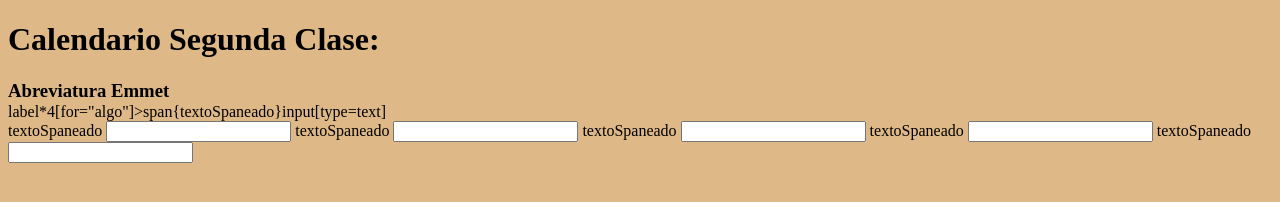
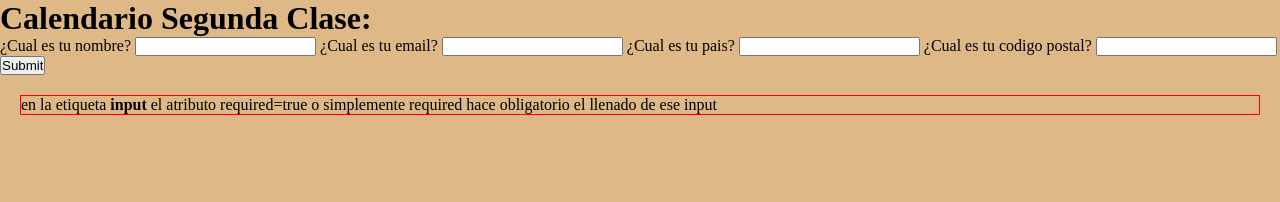
Before and after one commit to LeonardoMorenoFaberon/ApuntesCursoDefinitivoDeHtmlyCss, a plain HTML site: page Calendario2/index.html in a window 1280 px wide. Drawn offline with Linux system fonts and the light colour scheme.

Commit message:
css introducido

```diff
--- a/Calendario2/index.html
+++ b/Calendario2/index.html
@@ -11,33 +11,51 @@
 <body>
     <main>
         <h1>Calendario Segunda Clase:</h1>
-        <form action="#">
-            <h3 class="abreviaturaEmet">Abreviatura Emmet</h3>
-            <div>
-                <span>label*4[for="algo"]>span{textoSpaneado}input[type=text]</span>
-            </div>
+        <form action="">
+            <label for="nombre">
+              <span>¿Cual es tu nombre?</span>
+              <input
+                type="text"
+                name="nombre"
+                id="nombre"
+                autocomplete="name"
+                required
+              />
+            </label>
+            <label for="correo">
+              <span>¿Cual es tu email?</span>
+              <input
+                type="email"
+                name="correo"
+                id="correo"
+                autocomplete="email"
+                required
+              />
+            </label>
+            <label for="pais">
+              <span>¿Cual es tu pais?</span>
+              <input
+                type="text"
+                name="pais"
+                id="pais"
+                autocomplete="country"
+                required
+              />
+            </label>
+            <label for="cp">
+              <span>¿Cual es tu codigo postal?</span>
+              <input
+                type="text"
+                name="cp"
+                id="cp"
+                autocomplete="postal-code"
+                required
+              />
+            </label>
+            <input type="submit" />
+          </form>
 
-            <label for="algo">
-                <span>textoSpaneado</span>
-                <input type="text">
-            </label>
-            <label for="algo">
-                <span>textoSpaneado</span>
-                <input type="text">
-            </label>
-            <label for="algo">
-                <span>textoSpaneado</span>
-                <input type="text">
-            </label>
-            <label for="algo">
-                <span>textoSpaneado</span>
-                <input type="text">
-            </label>
-            <label for="algo">
-                <span>textoSpaneado</span>
-                <input type="text">
-            </label>
-        </form>
+          <div class="cuadro"> en la etiqueta <strong>input</strong>  el atributo required=true  o simplemente required hace obligatorio el llenado de ese input </div>
     </main>
 
 
--- a/css.css
+++ b/css.css
@@ -1,6 +1,7 @@
 *{
-    padding:none;
-    margin:none;
+    padding:0;
+    margin:0;
+    box-sizing: border-box;
 }
 body{
     background-color: burlywood;
```
